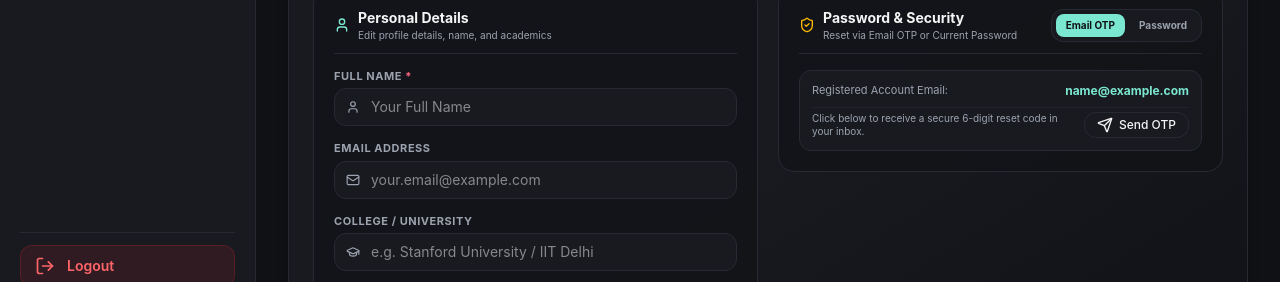
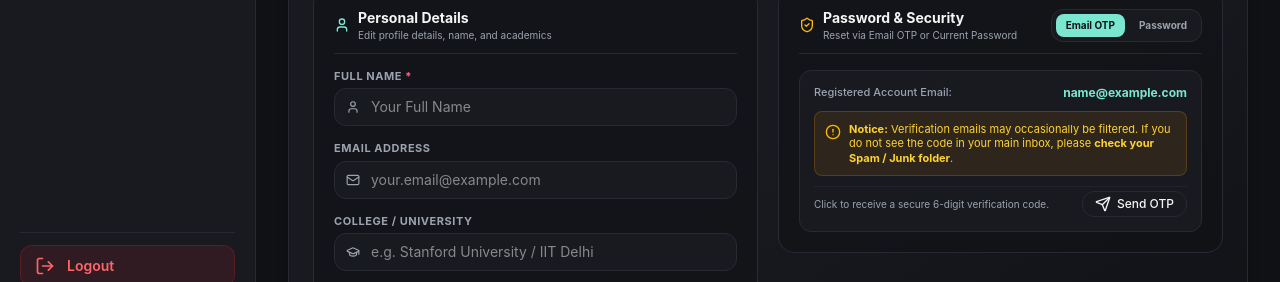
Before and after one commit to abdul-samad-001/EDUPULSE_AI, a React app in the folder frontend/: page /settings in a window 1280 px wide. Shown: the part 493-775 px from the top of the page. Built offline with nearby package versions, Linux system fonts and the light colour scheme; no server answers; sample sign-in values are in the browser's storage; the HTML template or start-up script is replaced by a standard one.

Commit message:
feat: make spam/junk folder notice permanently visible across email verification UI

```diff
--- a/frontend/src/components/settings/ProfileAccountTab.jsx
+++ b/frontend/src/components/settings/ProfileAccountTab.jsx
@@ -642,15 +642,22 @@ function ProfileAccountTab() {
             {/* METHOD 1: EMAIL OTP RESET (USER REQUESTED) */}
             {securityMethod === "otp" && (
               <div className="space-y-3 pt-0.5">
-                <div className="p-3 rounded-xl bg-dark-card border border-dark-border text-xs space-y-2">
+                <div className="p-3.5 rounded-xl bg-dark-card border border-dark-border text-xs space-y-2.5">
                   <div className="flex items-center justify-between">
-                    <span className="text-[11px] text-dark-muted">Registered Account Email:</span>
+                    <span className="text-[11px] text-dark-muted font-medium">Registered Account Email:</span>
                     <span className="font-bold text-primary text-xs">{personalForm.email || profile?.email}</span>
+                  </div>
+
+                  <div className="p-2.5 rounded-lg bg-amber-500/10 border border-amber-500/20 text-amber-300 text-[11px] flex items-start gap-2">
+                    <AlertCircle className="w-4 h-4 text-amber-400 shrink-0 mt-0.5" />
+                    <span>
+                      <strong>Notice:</strong> Verification emails may occasionally be filtered. If you do not see the code in your main inbox, please <strong>check your Spam / Junk folder</strong>.
+                    </span>
                   </div>
 
                   <div className="flex items-center justify-between gap-2 pt-1 border-t border-dark-border/60">
                     <p className="text-[10px] text-dark-muted leading-tight">
-                      Click below to receive a secure 6-digit reset code in your inbox.
+                      Click to receive a secure 6-digit verification code.
                     </p>
                     <Button
                       type="button"
@@ -669,11 +676,14 @@ function ProfileAccountTab() {
 
                 {otpSent && (
                   <form onSubmit={handleVerifyOTPAndResetPassword} className="space-y-3 pt-1 animate-in fade-in duration-200">
-                    <div className="p-2.5 rounded-xl bg-amber-500/10 border border-amber-500/20 text-amber-300 text-[11px] flex items-center gap-2">
-                      <AlertCircle className="w-4 h-4 text-amber-400 shrink-0" />
-                      <span>
-                        Can't find the email in your primary inbox? Please check your <strong>Spam / Junk folder</strong>.
-                      </span>
+                    <div className="p-3 rounded-xl bg-amber-500/15 border border-amber-500/30 text-amber-200 text-xs flex items-start gap-2.5 shadow-xs">
+                      <AlertCircle className="w-4 h-4 text-amber-400 shrink-0 mt-0.5" />
+                      <div>
+                        <p className="font-bold text-amber-300">Didn't receive the email?</p>
+                        <p className="text-[11px] text-amber-200/90 mt-0.5">
+                          Please check your <strong>Spam / Junk folder</strong> or search your inbox for <strong>EduPulse.AI</strong>.
+                        </p>
+                      </div>
                     </div>
 
                     <div>
```
